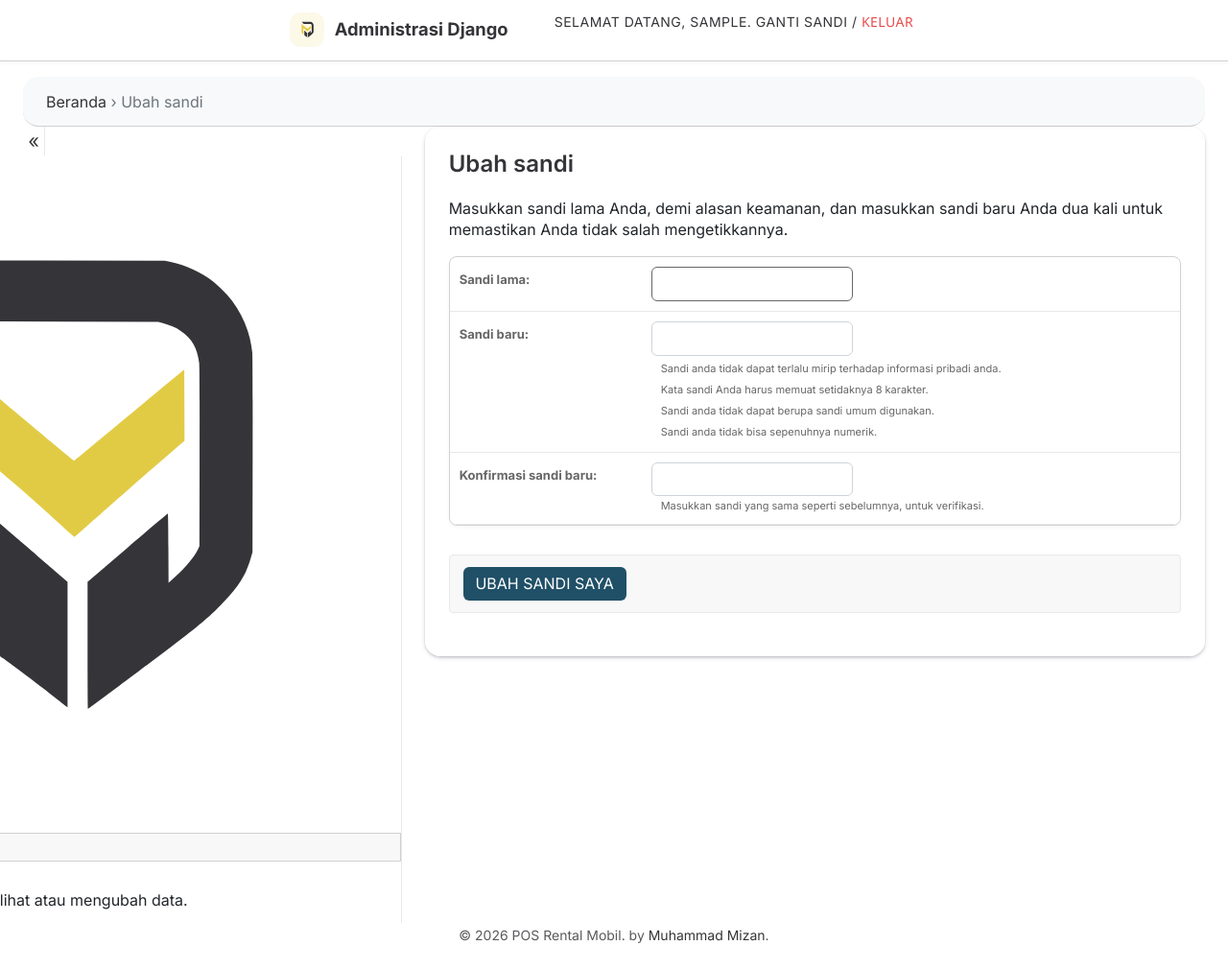
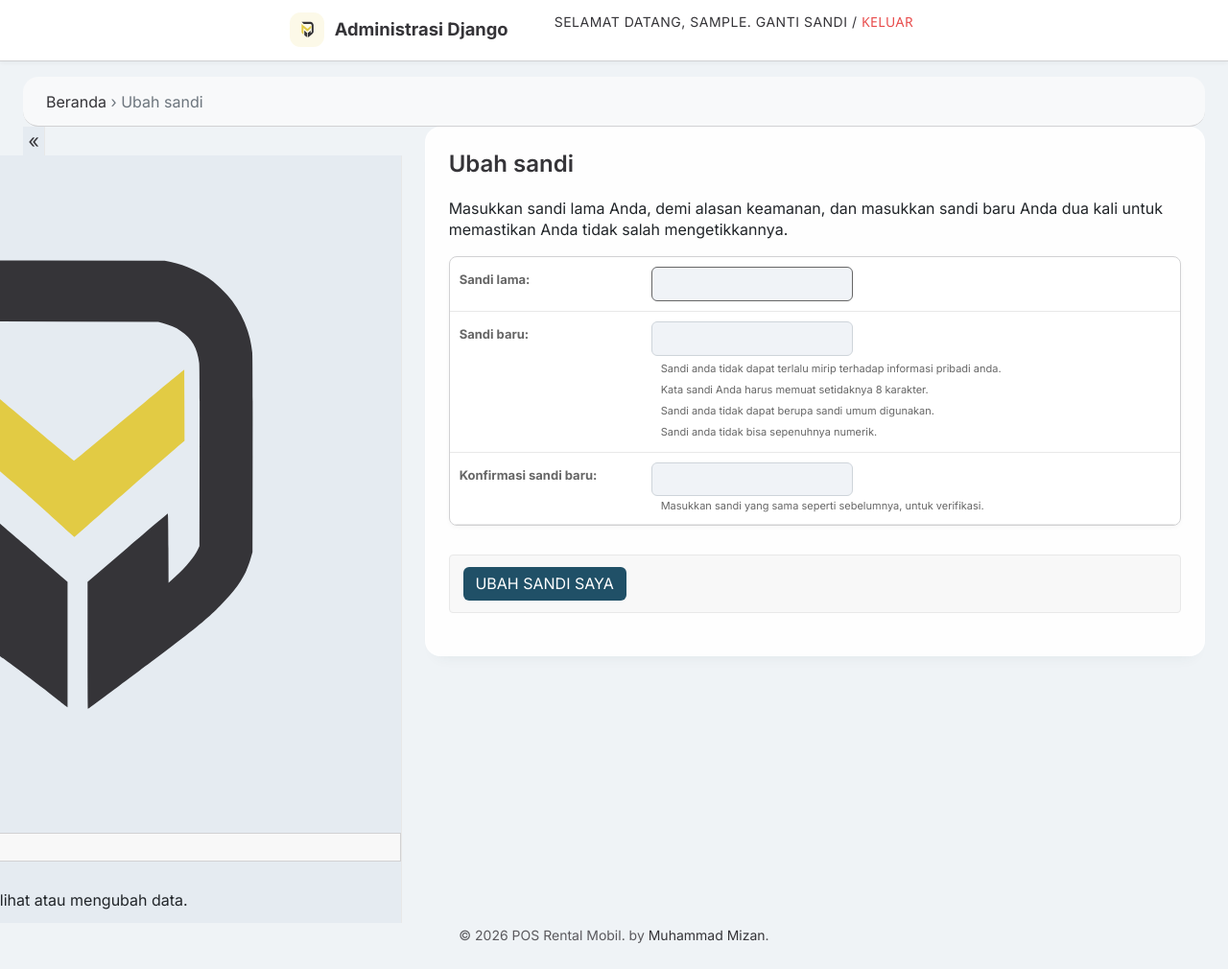
Before and after one commit to mimuha/rental-pos, a Django app: a page that uses rentals/templates/admin/base.html in a window 1280 px wide. Shown: the whole page at 96% size. Run offline with Django 5.2, Linux system fonts and the light colour scheme; the visitor is signed in with stand-in values (Sample User, id 1).

Commit message:
update rental box shadow + bg

```diff
--- a/rentals/static/rentals/css/admin-bootstrap.css
+++ b/rentals/static/rentals/css/admin-bootstrap.css
@@ -9,7 +9,7 @@
     --header-bg: #ffffff;
     --header-color: #353438;
     --breadcrumbs-bg: #f8f9fa;
-    --body-bg: #ffffff;
+    --body-bg: #d2dde757;
     --body-fg: #353438;
     --rental-pos-title: #353438;
     --rental-pos-subtitle: #5a595d;
@@ -23,7 +23,7 @@
     --rental-gold-soft: rgba(226, 203, 68, 0.10);
     --rental-gold-border: rgba(226, 203, 68, 0.35);
     --rental-danger: #e84a4a;
-    --rental-box-shadow: rgba(50, 50, 93, 0.25) 0px 2px 5px -1px, rgba(0, 0, 0, 0.3) 0px 1px 3px -1px;
+    --rental-box-shadow: rgb(47 77 81 / 10%) 0px 11px 16px -13px;
     --bs-primary: #353438;
     --bs-primary-rgb: 53, 52, 56;
     --bs-link-color: #353438;
```
